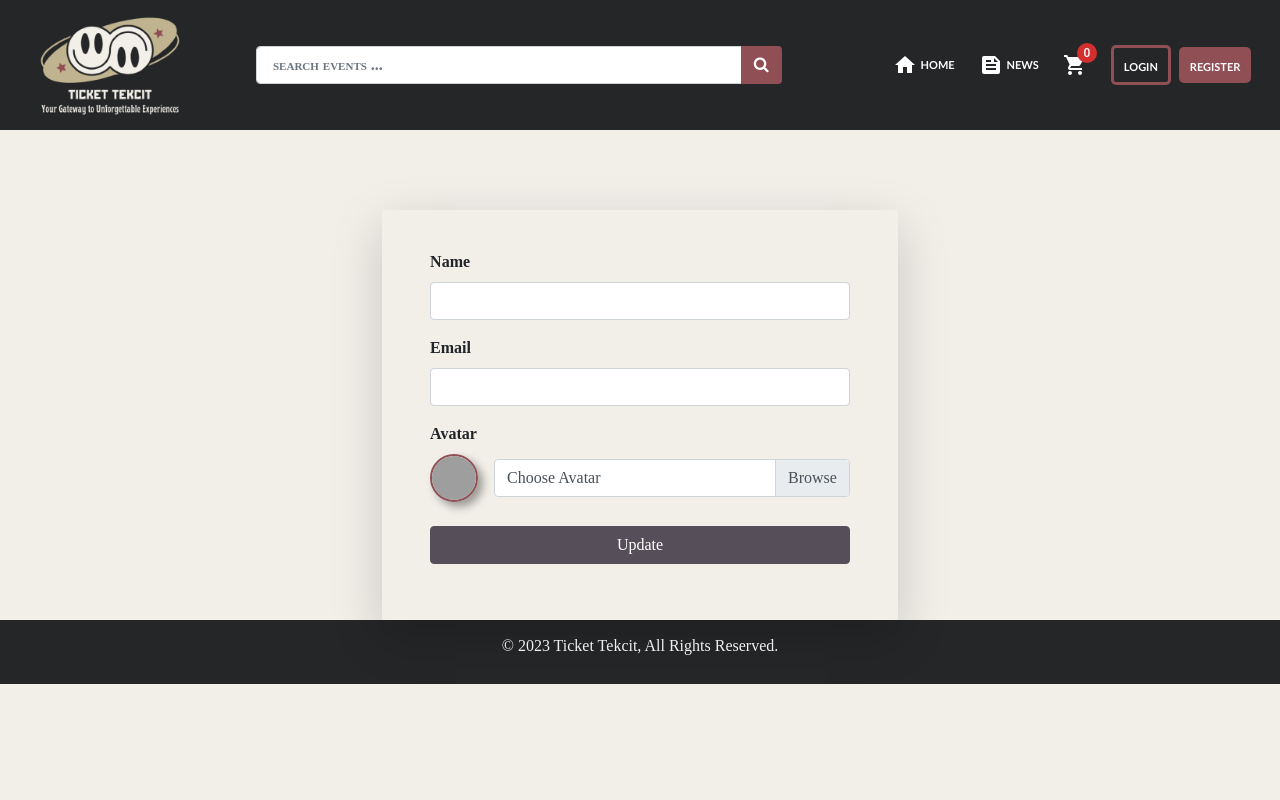
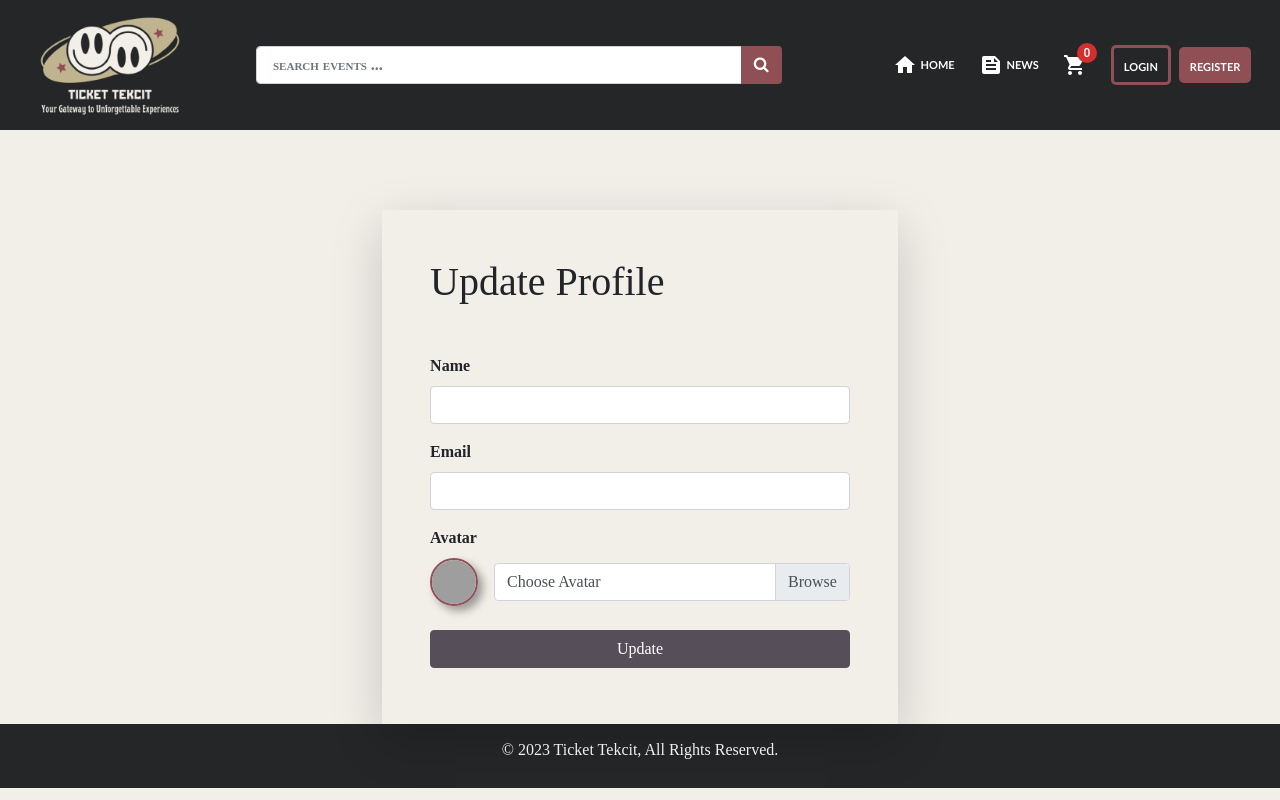
Before and after one commit to mxrkedz/Event-Ticketing-System, a React (Create React App) app in the folder frontend/: page /me/update in a window 1280 px wide. Built offline with nearby package versions, Linux system fonts and the light colour scheme; no server answers; grey boxes are pictures that could not be loaded; a web font is replaced by a local one.

Commit message:
De La Cruz - updateProfile form validation

```diff
--- a/frontend/src/Components/User/UpdateProfile.js
+++ b/frontend/src/Components/User/UpdateProfile.js
@@ -144,7 +144,7 @@ const UpdateProfile = () => {
             <div className="row wrapper">
                 <div className="col-10 col-lg-5">
                     <form className="shadow-lg" onSubmit={submitHandler} encType='multipart/form-data'>
-                        {/* ... existing code ... */}
+                    <h1 className="mt-2 mb-5">Update Profile</h1>
 
                         <div className="form-group">
                             <label htmlFor="email_field">Name</label>
@@ -155,7 +155,7 @@ const UpdateProfile = () => {
                                 name='name'
                                 value={name}
                                 onChange={(e) => setName(e.target.value)}
-                                required
+
                             />
                             {nameError && <div className="invalid-feedback">{nameError}</div>}
                         </div>
@@ -169,7 +169,7 @@ const UpdateProfile = () => {
                                 name='email'
                                 value={email}
                                 onChange={(e) => setEmail(e.target.value)}
-                                required
+
                             />
                             {emailError && <div className="invalid-feedback">{emailError}</div>}
                         </div>
```
